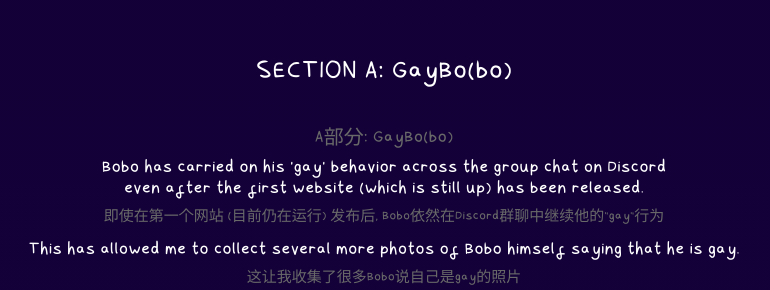
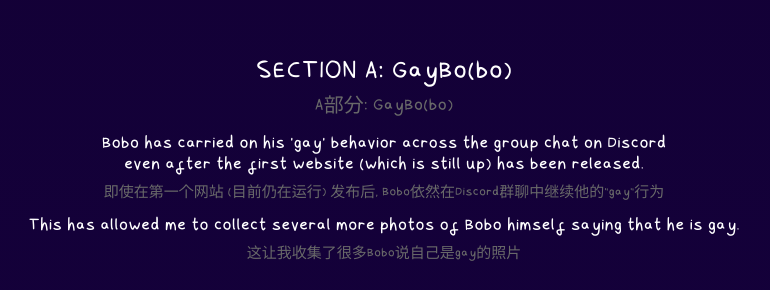
Before and after one commit to Wndx2/bycyc2, a website: page index.html in a window 1280 px wide. Shown: the part 2710-3000 px from the top of the page, without its empty margins (256-1026 px from the left). Drawn offline with Linux system fonts and the light colour scheme; a web font is replaced by a local one.

Commit message:
Update bycyc2.css

```diff
--- a/bycyc2.css
+++ b/bycyc2.css
@@ -44,7 +44,8 @@ body {
     color: #696969;
     font-family: BrassMono, longcang, serif;
     text-align: center;
-    margin-top: -px;
+    margin-top: -32px;
+    margin-bottom: 16px;
 }
 
 .text {
```
